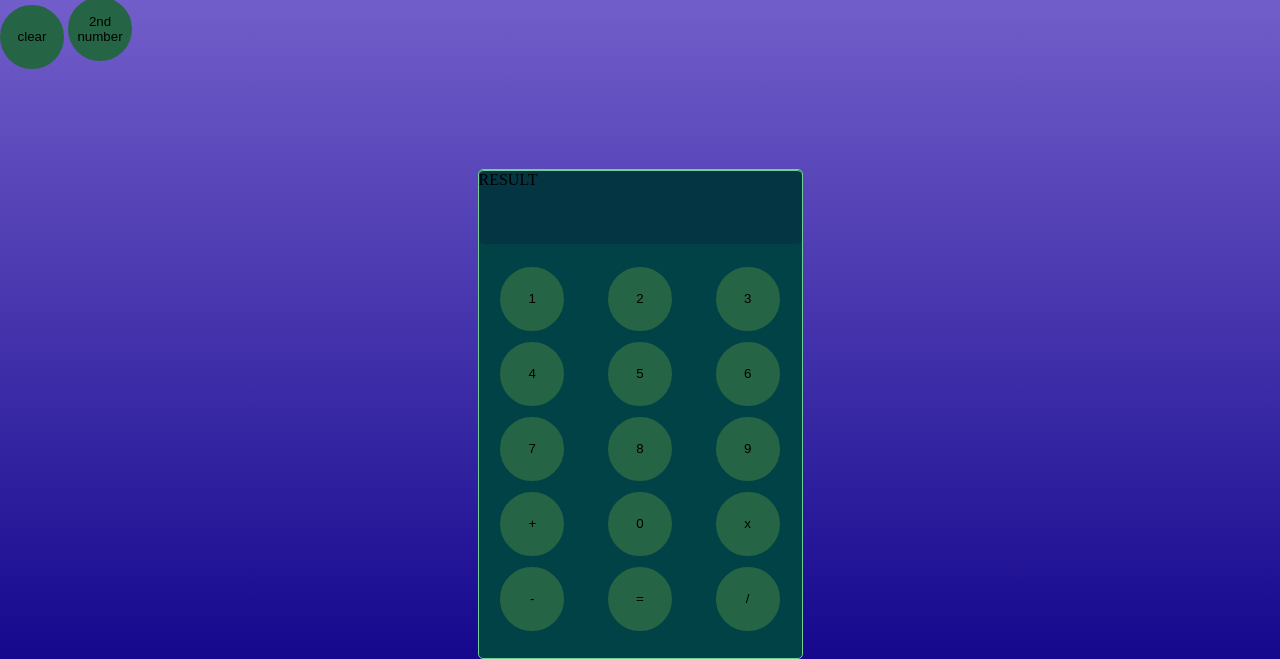
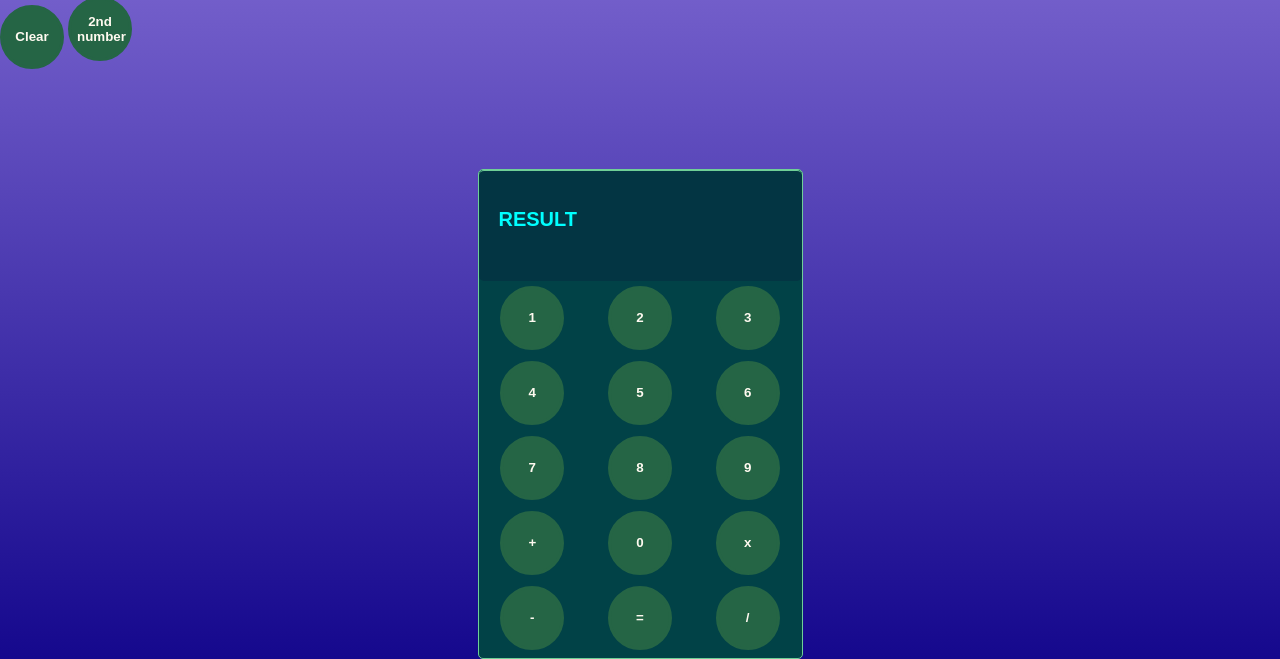
Before and after one commit to SirJasirIV/calculator, a plain HTML site: page index.html in a window 1280 px wide. Shown: the part 155-814 px from the top of the page. Drawn offline with Linux system fonts and the light colour scheme.

Commit message:
overhauled buttons.

```diff
--- a/index.html
+++ b/index.html
@@ -6,7 +6,7 @@
 <div class="header"> Enter the first number!</div>
 <div class="midsect"><div class="calcsright">
     <div><button class="clear">
-            clear
+            Clear
         </button>
         <button class="scndnum">
             2nd number
--- a/styles.css
+++ b/styles.css
@@ -25,7 +25,7 @@ body{
 }
 .rsltarea{
     height: 73px;
-    width: 323px;
+    width: 303px;
     background-color: #033543;
     border: solid 1px;
     border-radius: 5px;
@@ -33,11 +33,17 @@ body{
     border-bottom:transparent;
     border-left: transparent;
     border-right: transparent;
+    font-weight: bolder;
+    font-size: 20px;
+    font-family: sans-serif;
+    padding-top: 37px;
+    padding-left: 20px;
+    color: aqua;
 }
 .row1{
     display: flex;
     justify-content: space-around;
-    padding-top: 23px;
+    padding-top: 5px;
 }
 .row2{
     display: flex;
@@ -66,6 +72,9 @@ body{
   border-radius: 50%;
   background-color: #256545;
   border-color: #256545;
+  color: #FFFAF0;
+  font-weight: bolder;
+  font-family: sans-serif;
 }
 .n2{
   height: 64px;
@@ -74,6 +83,9 @@ body{
   border-radius: 50%;
   background-color: #256545;
   border-color: #256545;
+  color: #FFFAF0;
+  font-weight: bolder;
+  font-family: sans-serif;
 }
 .n3{
   height: 64px;
@@ -82,6 +94,9 @@ body{
   border-radius: 50%;
   background-color: #256545;
   border-color: #256545;
+  color: #FFFAF0;
+  font-weight: bolder;
+  font-family: sans-serif;
 }
 .n4{
   height: 64px;
@@ -90,6 +105,9 @@ body{
   border-radius: 50%;
   background-color: #256545;
   border-color: #256545;
+  color: #FFFAF0;
+  font-weight: bolder;
+  font-family: sans-serif;
 }
 .n5{
   height: 64px;
@@ -98,6 +116,9 @@ body{
   border-radius: 50%;
   background-color: #256545;
   border-color: #256545;
+  color: #FFFAF0;
+  font-weight: bolder;
+  font-family: sans-serif;
 }
 .n6{
   height: 64px;
@@ -106,6 +127,9 @@ body{
   border-radius: 50%;
   background-color: #256545;
   border-color: #256545;
+  color: #FFFAF0;
+  font-weight: bolder;
+  font-family: sans-serif;
 }
 .n7{
   height: 64px;
@@ -114,6 +138,9 @@ body{
   border-radius: 50%;
   background-color: #256545;
   border-color: #256545;
+  color: #FFFAF0;
+  font-weight: bolder;
+  font-family: sans-serif;
 }
 .n8{
   height: 64px;
@@ -122,6 +149,9 @@ body{
   border-radius: 50%;
   background-color: #256545;
   border-color: #256545;
+  color: #FFFAF0;
+  font-weight: bolder;
+  font-family: sans-serif;
 }
 .n9{
   height: 64px;
@@ -130,6 +160,9 @@ body{
   border-radius: 50%;
   background-color: #256545;
   border-color: #256545;
+  color: #FFFAF0;
+  font-weight: bolder;
+  font-family: sans-serif;
 }
 .plus{
   height: 64px;
@@ -138,6 +171,9 @@ body{
   border-radius: 50%;
   background-color: #256545;
   border-color: #256545;
+  color: #FFFAF0;
+  font-weight: bolder;
+  font-family: sans-serif;
 }
 .zero{
   height: 64px;
@@ -146,6 +182,9 @@ body{
   border-radius: 50%;
   background-color: #256545;
   border-color: #256545;
+  color: #FFFAF0;
+  font-weight: bolder;
+  font-family: sans-serif;
 }
 .mult{
   height: 64px;
@@ -154,6 +193,9 @@ body{
   border-radius: 50%;
   background-color: #256545;
   border-color: #256545;
+  color: #FFFAF0;
+  font-weight: bolder;
+  font-family: sans-serif;
 }
 .sub{
   height: 64px;
@@ -162,6 +204,9 @@ body{
   border-radius: 50%;
   background-color: #256545;
   border-color: #256545;
+  color: #FFFAF0;
+  font-weight: bolder;
+  font-family: sans-serif;
 }
 .divi{
   height: 64px;
@@ -170,6 +215,9 @@ body{
   border-radius: 50%;
   background-color: #256545;
   border-color: #256545;
+  color: #FFFAF0;
+  font-weight: bolder;
+  font-family: sans-serif;
 }
 .eq{
   height: 64px;
@@ -178,6 +226,9 @@ body{
   border-radius: 50%;
   background-color: #256545;
   border-color: #256545;
+  color: #FFFAF0;
+  font-weight: bolder;
+  font-family: sans-serif;
 }
 .calcsright{
     display: flex;
@@ -190,6 +241,9 @@ body{
   border-radius: 50%;
   background-color: #256545;
   border-color: #256545;
+  color: #FFFAF0;
+  font-weight: bolder;
+  font-family: sans-serif;
 }
 .scndnum{
   height: 64px;
@@ -198,4 +252,7 @@ body{
   border-radius: 50%;
   background-color: #256545;
   border-color: #256545;
+  color: #FFFAF0;
+  font-weight: bolder;
+  font-family: sans-serif;
 }
```
